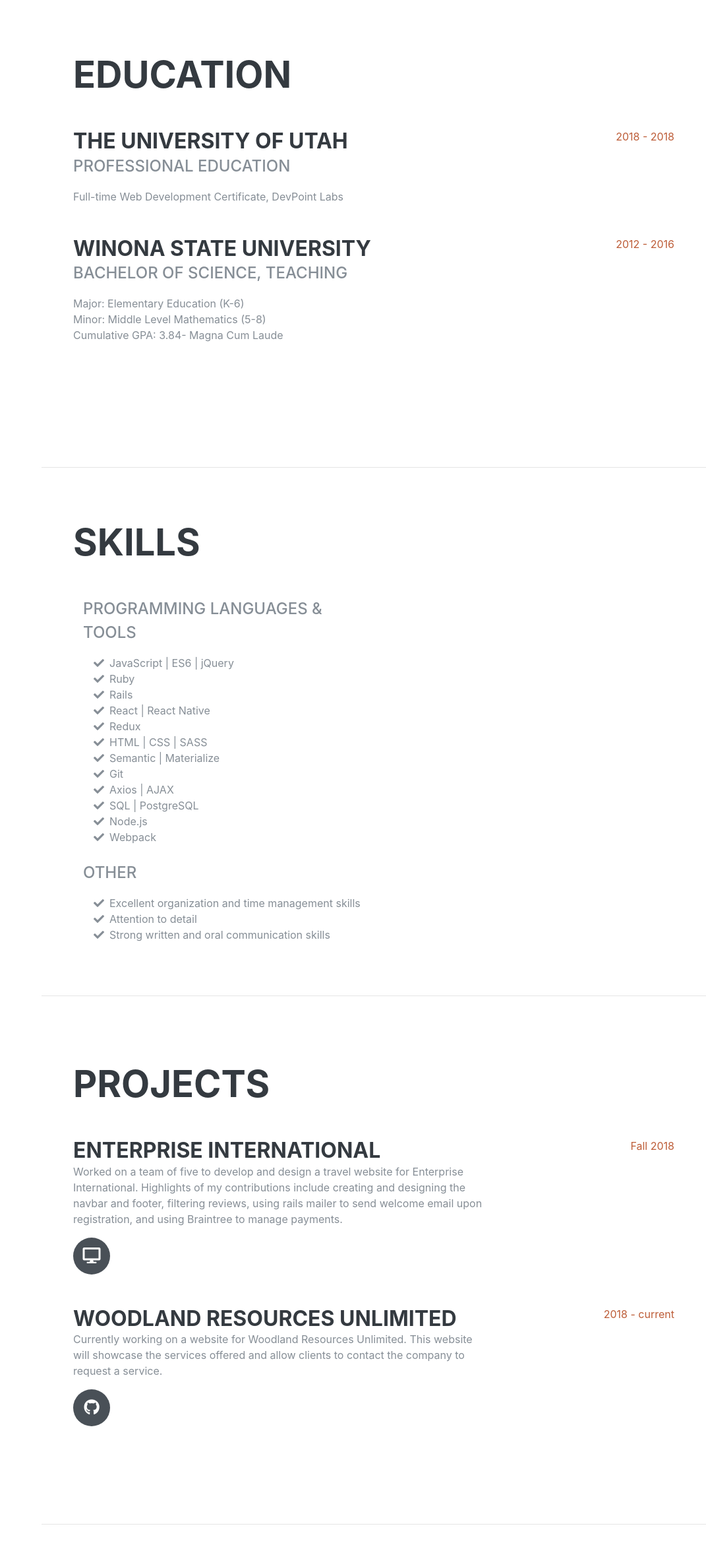
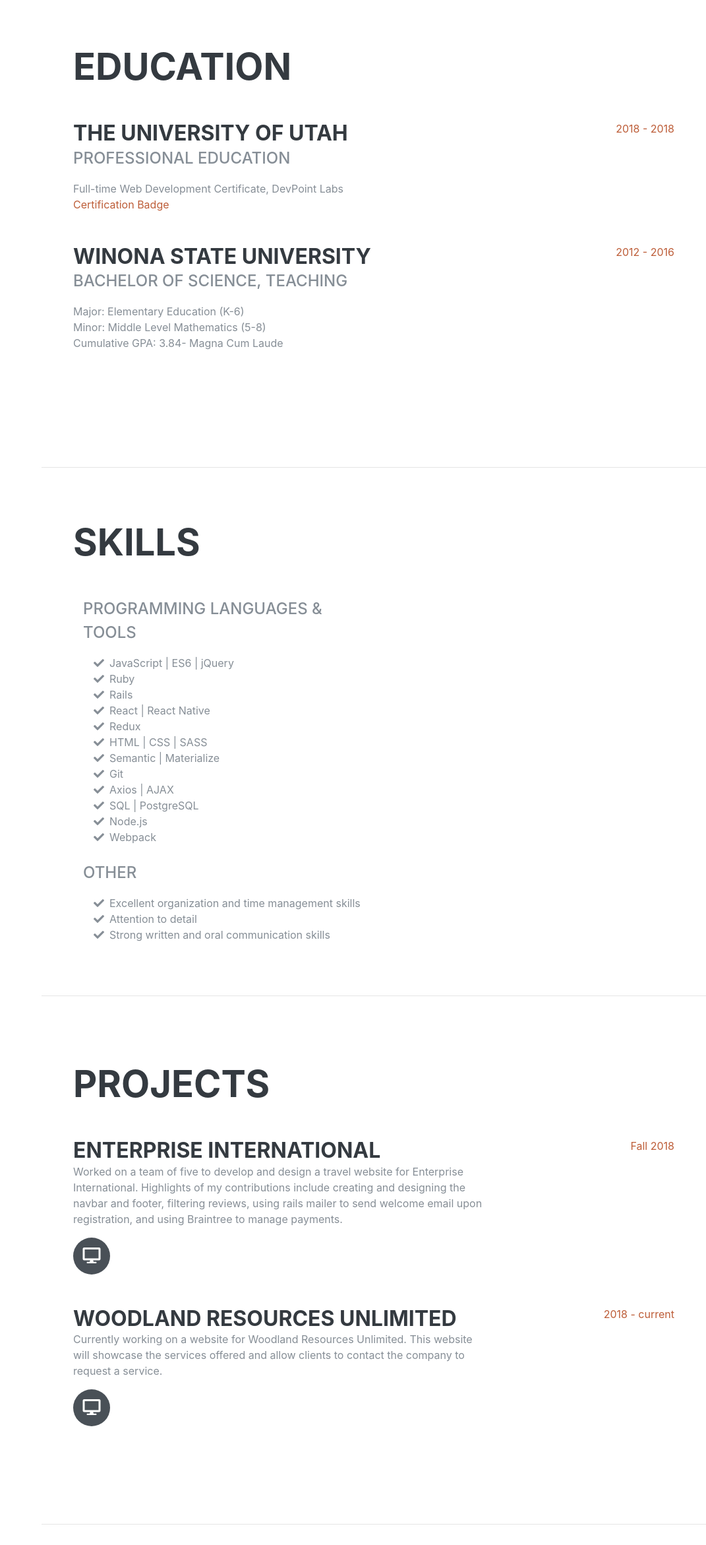
Before and after one commit to rachelinkala/portfolio-website, a plain HTML site: page index.html in a window 1280 px wide. Shown: the part 1810-4152 px from the top of the page at 66% size, without its empty margins (209-1280 px from the left). Drawn offline with Linux system fonts and the light colour scheme; a web font is replaced by a local one.

Commit message:
add badge

```diff
--- a/index.html
+++ b/index.html
@@ -138,6 +138,11 @@
               <h3 class="mb-0">The University of Utah</h3>
               <div class="subheading mb-3">Professional Education</div>
               <div>Full-time Web Development Certificate, DevPoint Labs</div>
+              <div class="certificate-link">
+                <a href="https://www.youracclaim.com/badges/34c58d39-7066-4978-93e2-f24e64eb7a95/public_url">
+                  <div>Certification Badge</div>
+                </a>
+              </div>
             </div>
             <div class="resume-date text-md-right">
               <span class="text-primary">2018 - 2018</span>
@@ -267,8 +272,8 @@
             <h3 class="mb-0">Woodland Resources Unlimited</h3>
             <p>Currently working on a website for Woodland Resources Unlimited. This website will showcase the services offered and allow clients to contact the company to request a service.</p>
             <div class="social-icons">
-              <a href="https://github.com/rachelinkala/Woodland-Resources-Unlimited">
-                <i class="fab fa-github"></i>
+              <a href="https://woodlandresourcesunlimited.netlify.com/">
+                <i class="fas fa-desktop"></i>
               </a>
             </div>
           </div>
```
